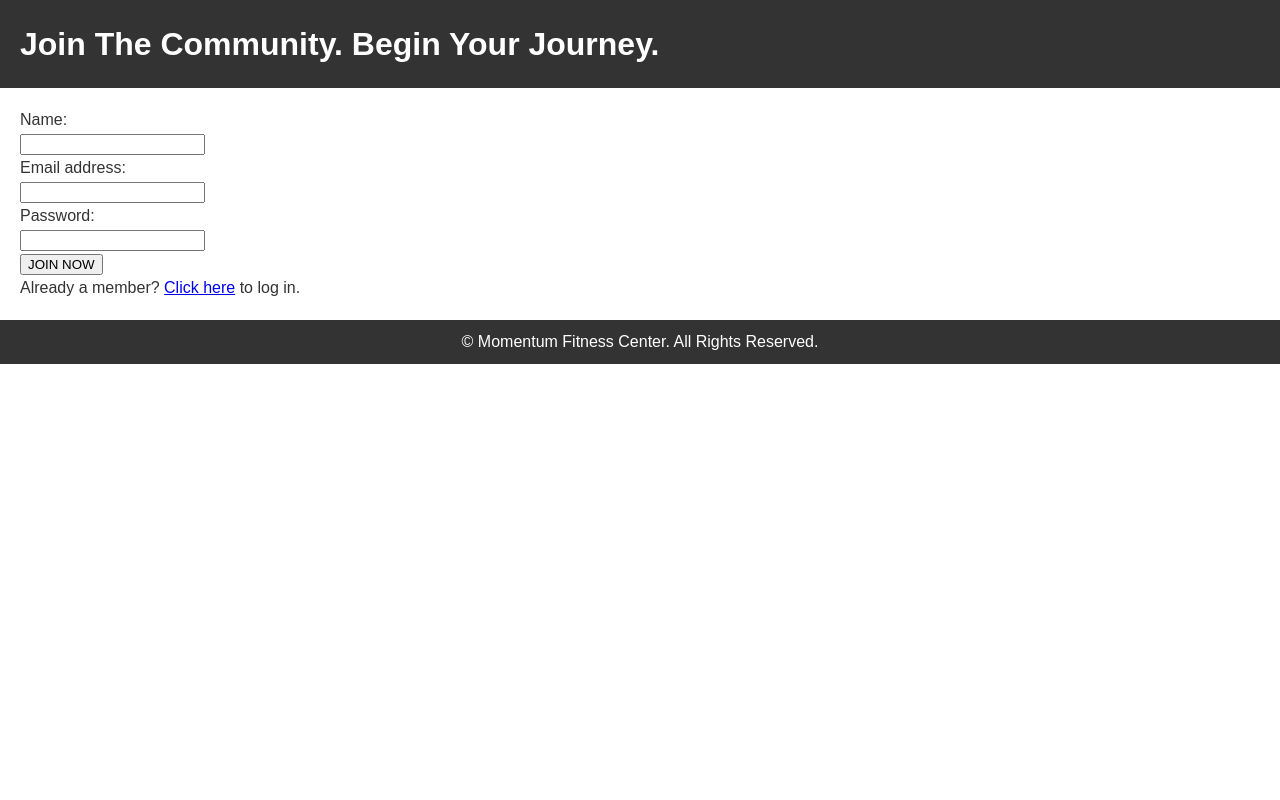
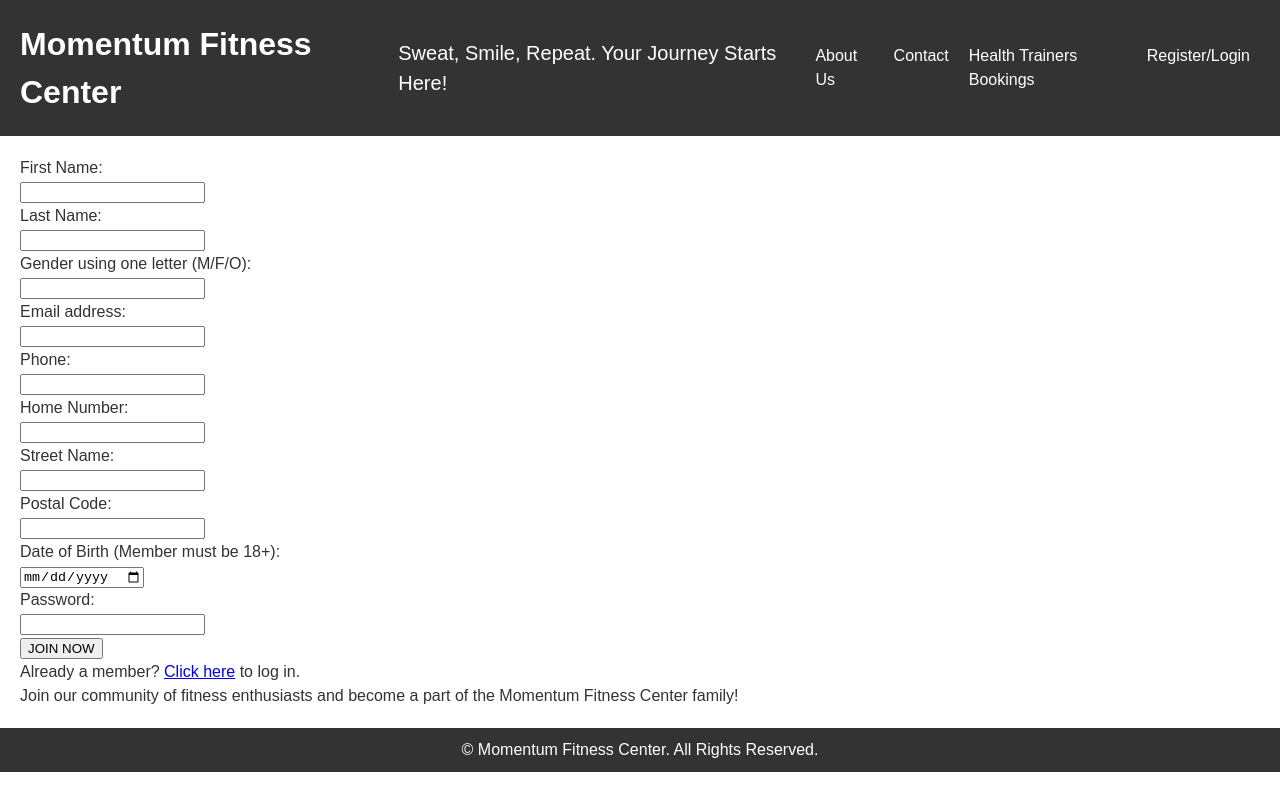
Before and after one commit to 5A4DD/COMP-3005-Database-Management-Systems-Final-Project, a website: page views/Member/register.html in a window 1280 px wide. Drawn offline with Linux system fonts and the light colour scheme.

Commit message:
register function + html
added the nav bar on register.html

added 3 dictionaries in server to keep track of credentials for trainer, member, and admin staff.

register function fully implemented. Now just need to update the DDL so that profileID is also SERIAL

```diff
--- a/functions/member_functions.js
+++ b/functions/member_functions.js
@@ -7,12 +7,17 @@ document.addEventListener('DOMContentLoaded', function () {
         e.preventDefault();
 
         const formData = {
-            fName: document.getElementById('name').value,
-            emailAddr: document.getElementById('email').value,
-            //password: document.getElementById('password').value
+            firstName: document.getElementById('firstName').value,
+            lastName: document.getElementById('lastName').value,
+            gender: document.getElementById('gender').value,
+            email: document.getElementById('email').value,
+            phone: document.getElementById('phone').value,
+            homeNum: document.getElementById('homeNum').value,
+            streetName: document.getElementById('streetName').value,
+            postalCode: document.getElementById('postalCode').value,
+            dob: document.getElementById('dob').value,
+            password: document.getElementById('password').value
         };
-        alert("Received name" + formData.fName);
-
 
         fetch('/api/register', {
             method: 'POST',
--- a/views/Member/register.html
+++ b/views/Member/register.html
@@ -8,20 +8,59 @@
   </head>
   <body>
     <header>
-      <h1>Join The Community. Begin Your Journey.</h1>
+      <h1>Momentum Fitness Center</h1>
+      <p class="tagline">Sweat, Smile, Repeat. Your Journey Starts Here!</p>
+      <nav>
+        <ul>
+          <li><a href="./about.html">About Us</a></li>
+          <li><a href="./contact.html">Contact</a></li>
+          <li><a href="./booking.html">Health Trainers Bookings</a></li>
+          <li><a href="./login.html">Register/Login</a></li>
+        </ul>
+      </nav>
     </header>
+
     <main>
+      <div class="register-container">
         <form id="registerForm">
 
-        <label for="name">Name:</label><br>
-        <input type="text" id="name" name="name"><br>
+          <label for="firstName">First Name:</label><br>
+          <input type="text" id="firstName" name="firstName"><br>
+
+          <label for="lastName">Last Name:</label><br>
+          <input type="text" id="lastName" name="lastName"><br>
+
+          <label for="gender">Gender using one letter (M/F/O):</label><br>
+          <input type="text" id="gender" name="gender"><br>
+
           <label for="email">Email address:</label><br>
           <input type="email" id="email" name="email"><br>
+
+          <label for="phone">Phone:</label><br>
+          <input type="text" id="phone" name="phone"><br>
+
+          <label for="homeNum">Home Number:</label><br>
+          <input type="text" id="homeNum" name="homeNum"><br>
+
+          <label for="streetName">Street Name:</label><br>
+          <input type="text" id="streetName" name="streetName"><br>
+
+          <label for="postalCode">Postal Code:</label><br>
+          <input type="text" id="postalCode" name="postalCode"><br>
+
+          <label for="dob">Date of Birth (Member must be 18+):</label><br>
+          <input type="date" id="dob" name="dob"><br>
+
           <label for="password">Password:</label><br>
           <input type="password" id="password" name="password"><br>
+
           <input type="submit" value="JOIN NOW">
         </form>
       <p>Already a member? <a href="./login.html">Click here</a> to log in.</p>
+      <div class="register-quote">
+        <p>Join our community of fitness enthusiasts and become a part of the Momentum Fitness Center family!</p>
+      </div>
+    </div>
     </main>
     <footer>
       <p>© Momentum Fitness Center. All Rights Reserved.</p>
```
Also changed, not shown: server.js (+25 -6 lines), styles/styles.css (line endings or trailing spaces), 2 other files. Lines whose indentation alone changed are shown as unchanged.
